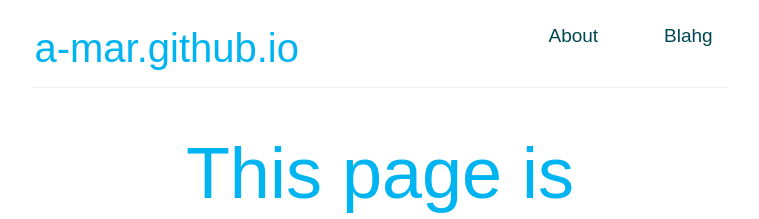
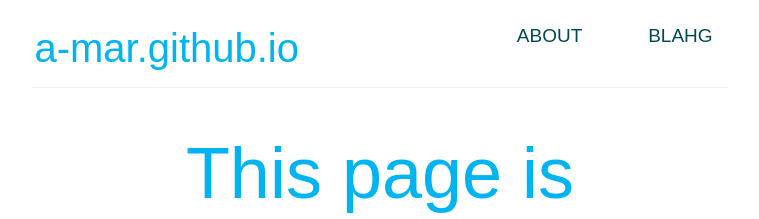
Before and after one commit to a-mar/a-mar.github.io, a Jekyll site: the page built from index.html, in a window 1280 px wide. Shown: the top 219 px of the page, without its empty margins (260-1019 px from the left). Built offline with Jekyll 4.4.1, drawn with Linux system fonts in a browser that asks for light colours; nearby versions of some CDN libraries; some web fonts are replaced; Markdown is read by kramdown in place of the engine named in the settings.

Commit message:
Update main.css

```diff
--- a/stylesheets/main.css
+++ b/stylesheets/main.css
@@ -192,7 +192,7 @@
 .page-header, .project-tagline {
   color:#00B4F1;
   font-weight:300;
-  font-family:'CooHewTh', sans-serif;
+  font-family:'Bauer', sans-serif;
   text-align: center;
   font-size:4.5rem;
   margin: 0;
@@ -220,7 +220,7 @@
   border-bottom: solid 1px #eff0f1;
   margin-bottom:1rem;
   padding-bottom:1rem;
-  font-family:'Nuvo', sans-serif;
+  font-family:'CooHewTh', sans-serif;
   font-weight: normal;
   font-style: normal;
 }
@@ -240,7 +240,7 @@
 #header-left a {
       font-size:2.5rem;
       color:#00B4F1;
-      font-family:'Nuvo', sans-serif;
+      font-family:'CooHewTh', sans-serif;
       border-bottom:none;
       background: transparent;
       display: block;
@@ -276,7 +276,7 @@
       font-size: 2.5rem; } }
 
 .site-footer {
-  font-family:'Nuvo', sans-serif;
+  font-family:'CooHewTh', sans-serif;
   font-weight:300;
   padding-top: 3rem;
   margin-top: 3rem;
@@ -335,7 +335,7 @@
     display: inline;
     margin-right:0px;
     margin-left:30px;
-    font-family:'Nuvo', sans-serif;
+    font-family:'CooHewTh', sans-serif;
     font-size: 90%;
 }
 
@@ -346,6 +346,7 @@
     font-weight: normal;
     border-bottom:none;
     background:transparent;
+    text-transform: uppercase;
     }
       nav a:hover {
         color: #162833;
```
